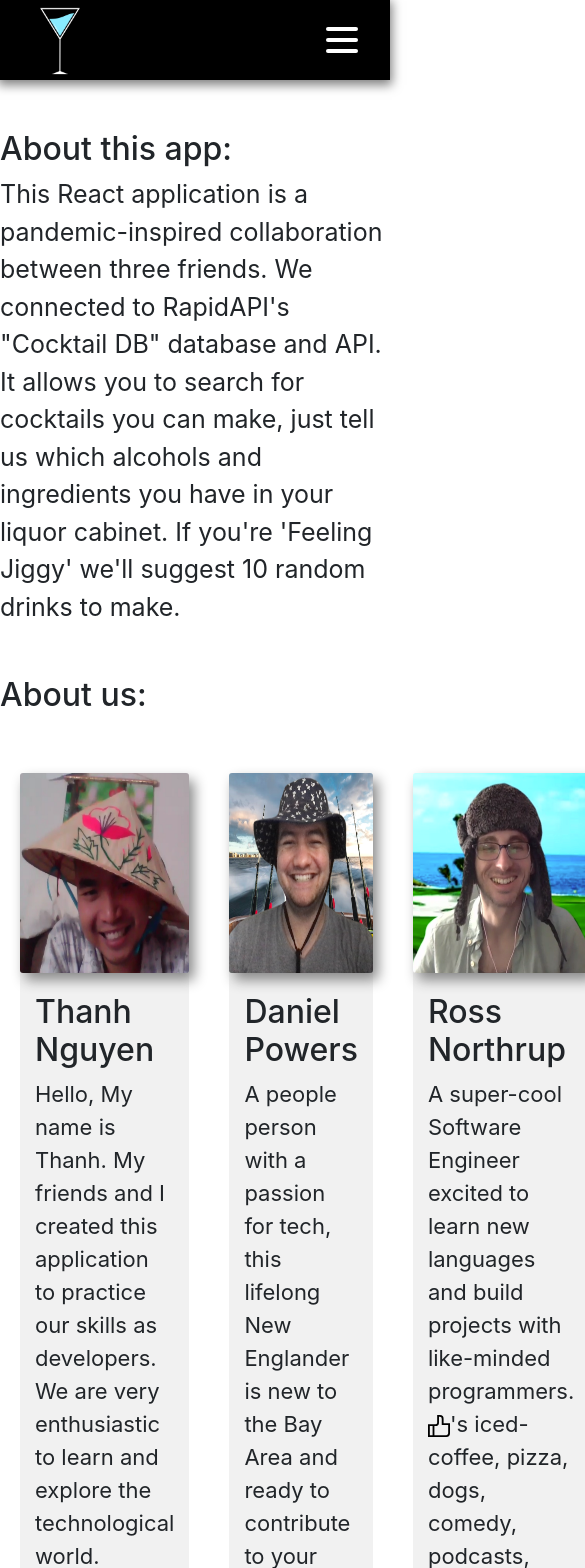
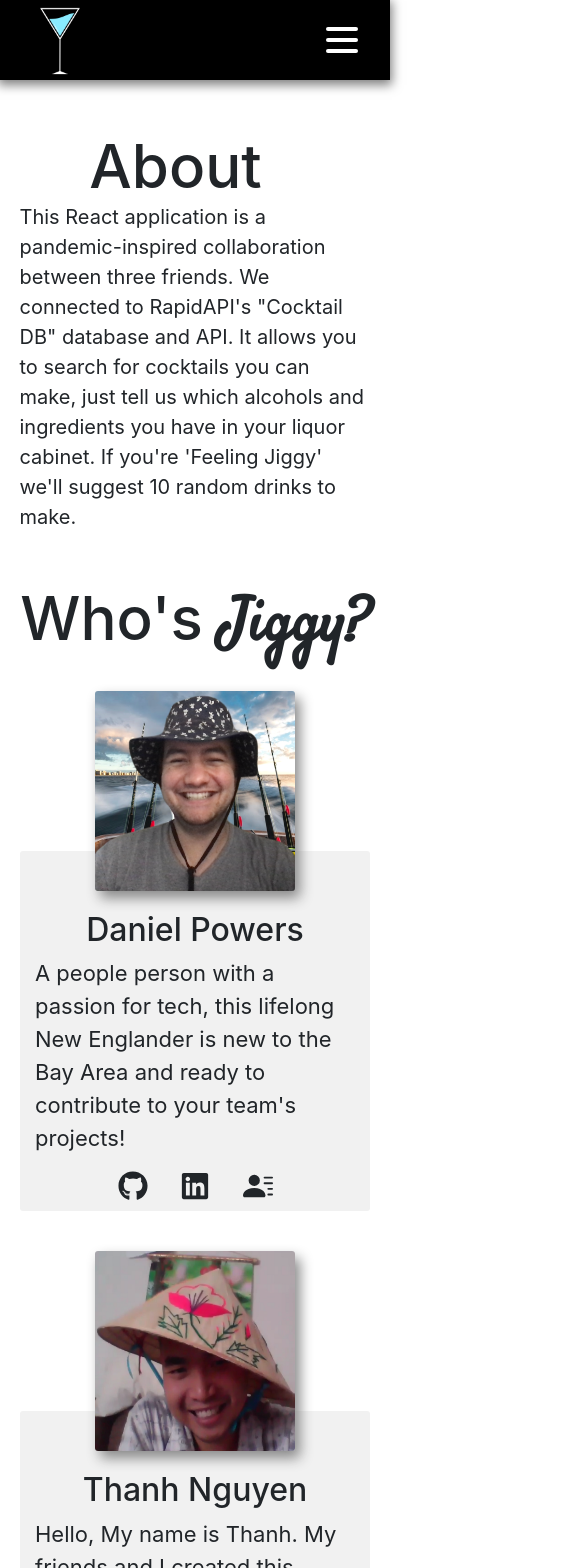
Before and after one commit to ParliamentOfOwls4/client, a React (Create React App) app: page /about in a window 390 px wide. Shown: the top 1568 px of the page, 585 px wide, since content can reach past the window. Built offline with nearby package versions, Linux system fonts and the light colour scheme; a web font is replaced by a local one.

Commit message:
Style alcohol page, drinklist component

```diff
--- a/src/Components/Pages/About.js
+++ b/src/Components/Pages/About.js
@@ -14,7 +14,7 @@ const About = ({ open, setOpen }) => {
 
     return (
         <div className='about-container'>
-            <h2>About this app:</h2>
+            <h2 className='about-this-app-title'>About</h2>
             <div className='about-app'>
                 This React application is a pandemic-inspired collaboration between
                 three friends. We connected to RapidAPI's "Cocktail DB" database and
@@ -23,19 +23,19 @@ const About = ({ open, setOpen }) => {
                 you're 'Feeling Jiggy' we'll suggest 10 random drinks to make.
       </div>
 
-            <h2>About us:</h2>
+            <h2 className='about-whos-jiggy'>Who's <span className='about-span-jiggy'>Jiggy?</span></h2>
             <div className='developer-container'>
                 <div className='developer-content'>
                     <div className='picture-container'>
                         <img className='profile-picture' src={Thanh} alt='Thanh' />
                     </div>
                     <div className='bio'>
-                        <h2>Thanh Nguyen</h2>
+                        <h2 className='about-name'>Thanh Nguyen</h2>
                         <p>
                             Hello, My name is Thanh. My friends and I created this application
                             to practice our skills as developers. We are very enthusiastic to
                             learn and explore the technological world.
-            </p>
+                        </p>
                         <div className='about-icons'>
                             <a
                                 href='https://github.com/TN-space'
@@ -64,12 +64,12 @@ const About = ({ open, setOpen }) => {
                         </div>
                     </div>
                 </div>
-                <div className='developer-content'>
+                <div className='developer-content dan'>
                     <div className='picture-container'>
                         <img className='profile-picture' src={Dan} alt='Dan' />
                     </div>
                     <div className='bio'>
-                        <h2>Daniel Powers</h2>
+                        <h2 className='about-name'>Daniel Powers</h2>
                         <p>
                             A people person with a passion for tech, this lifelong New
                             Englander is new to the Bay Area and ready to contribute to your
@@ -108,7 +108,7 @@ const About = ({ open, setOpen }) => {
                         <img className='profile-picture' src={Ross} alt='Ross' />
                     </div>
                     <div className='bio'>
-                        <h2>Ross Northrup</h2>
+                        <h2 className='about-name'>Ross Northrup</h2>
                         <p>
                             A super-cool Software Engineer excited to learn new languages and
                             build projects with like-minded programmers.
--- a/src/Components/Pages/Alcohol.js
+++ b/src/Components/Pages/Alcohol.js
@@ -1,5 +1,4 @@
 import React, { useState, useEffect } from 'react';
-import { Col, Container } from 'react-bootstrap';
 import Loading from '../Utility/Loading';
 import DrinkList from '../Utility/DrinkList';
 import { AiOutlineRead } from 'react-icons/ai';
--- a/src/Components/Pages/Home.js
+++ b/src/Components/Pages/Home.js
@@ -114,7 +114,6 @@ const Home = ({ open, setOpen }) => {
           </button>
         </Form>
         <Button
-          // variant='info'
           className='random-drinks-button'
           type='submit'
           onClick={onClick}
--- a/src/styles/_about.scss
+++ b/src/styles/_about.scss
@@ -4,9 +4,28 @@
   padding-top: 50px;
   display: block;
 
+  .about-this-app-title {
+    width: 90%;
+    text-align: center;
+    font-size: 60px;
+    margin: 0px 0px;
+  }
+
   .about-app {
     padding-bottom: 50px;
     font-size: 25px;
+    width: 90%;
+    margin: 0 auto;
+  }
+
+  .about-whos-jiggy {
+    text-align: center;
+    font-size: 60px;
+  }
+
+  .about-span-jiggy {
+    font-family: $jiggy;
+    font-weight: 600;
   }
 
   .developer-container {
@@ -44,6 +63,10 @@
         font-size: 22px;
         padding: 60px 15px 10px 15px;
 
+        .about-name {
+          text-align: center;
+        }
+
         .about-icons {
           display: flex;
           justify-content: space-evenly;
@@ -61,3 +84,54 @@
     }
   }
 }
+
+@media (max-width: 800px) {
+  .about-container {
+    .developer-container {
+      .developer-content {
+        .picture-container {
+          .profile-picture {
+            height: 150px;
+            width: 150px;
+          }
+        }
+        .bio {
+          .about-icons {
+            padding: 0px;
+          }
+        }
+      }
+    }
+  }
+}
+
+@media (max-width: 700px) {
+  .about-container {
+    .about-app {
+      font-size: 20px;
+    }
+    .developer-container {
+      flex-direction: column;
+      // paddingtop
+      .developer-content {
+        width: 100%;
+        padding: 20px 20px;
+
+        .picture-container {
+          .profile-picture {
+            height: 200px;
+            width: 200px;
+        }
+      }
+        .bio {
+          .about-icons {
+            padding: 0px 50px;
+          }
+        }
+      }
+      .dan {
+        order: -1;
+      }
+    }
+  }
+}
--- a/src/styles/_fonts.scss
+++ b/src/styles/_fonts.scss
@@ -11,7 +11,7 @@ $libre-baskerville: 'Libre Baskerville', serif;
 @import url('https://fonts.googleapis.com/css2?family=Lora:wght@500&display=swap');
 
 @import url('https://fonts.googleapis.com/css2?family=Satisfy&display=swap');
-$satisfy: 'Satisfy', cursive;
+$jiggy: 'Satisfy', cursive;
 // font-family: 'Satisfy', cursive;
 
 @import url('https://fonts.googleapis.com/css2?family=Lato:ital@1&display=swap');
--- a/src/styles/_home.scss
+++ b/src/styles/_home.scss
@@ -66,7 +66,7 @@
 }
 
 .random-drinks-button {
-  font-family: $satisfy;
+  font-family: $jiggy;
   color: black !important;
   border: 0.5px black solid !important;
   background-color: rgb(255, 230, 0) !important;
```
